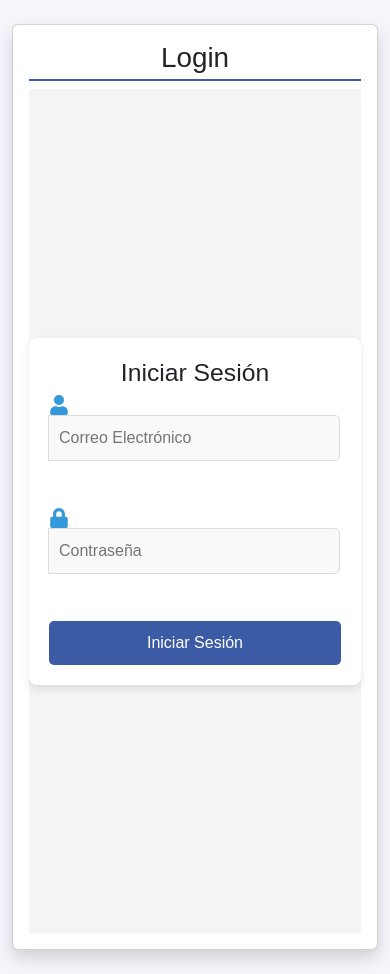
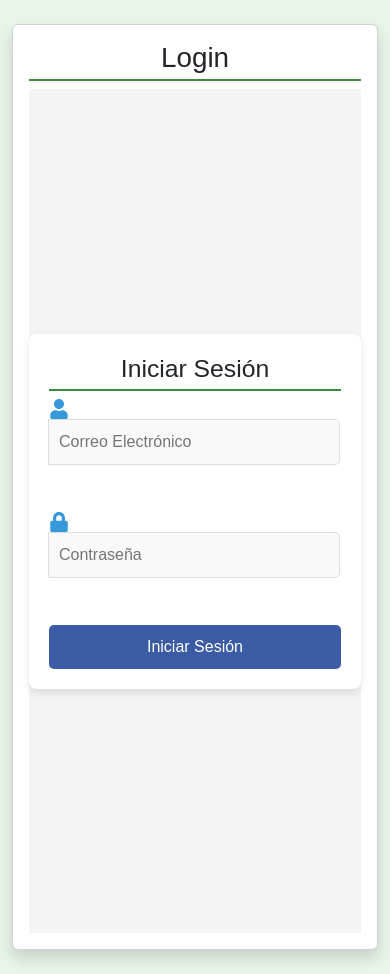
Before and after one commit to iris050709/react_sr_apweb, a React (Create React App) app: page / in a window 390 px wide. Built offline with nearby package versions, Linux system fonts and the light colour scheme; no server answers.

Commit message:
DISEÑO1

```diff
--- a/src/App.css
+++ b/src/App.css
@@ -4,16 +4,16 @@
   margin: 0 auto;
   padding: 20px;
   font-family: Arial, sans-serif;
-  background-color: #f4f6fb;
+  background-color: #e8f5e9; /* Color verde claro para el fondo */
 }
 
 /* Títulos */
-h1 {
+h1, h2 {
   font-size: 22px;
-  color: #3c5ba5;
+  color: #388e3c; /* Color verde para los títulos */
   text-align: center;
   margin-bottom: 10px;
-  border-bottom: 2px solid #3c5ba5;
+  border-bottom: 2px solid #388e3c;
   padding-bottom: 5px;
 }
 
@@ -24,20 +24,21 @@ h1 {
   margin-bottom: 20px;
   border-radius: 10px;
   box-shadow: 0 4px 8px rgba(0, 0, 0, 0.1);
+  border-left: 5px solid #388e3c; /* Agregar borde verde */
 }
 
 /* Cargando */
 .loading-text {
   text-align: center;
   font-size: 16px;
-  color: #555;
+  color: #388e3c; /* Texto verde para cargar */
   font-style: italic;
 }
 
 /* Estilos para el botón de Cerrar Sesión */
 .logout-button {
-  background-color: #f44336; /* Rojo para resaltar el botón */
-  color: white; /* Texto blanco */
+  background-color: #388e3c; /* Verde para el botón */
+  color: white;
   border: none;
   padding: 10px 20px;
   font-size: 16px;
@@ -47,16 +48,16 @@ h1 {
 }
 
 .logout-button:hover {
-  background-color: #d32f2f; /* Rojo más oscuro al pasar el cursor */
-  transform: scale(1.05); /* Agranda ligeramente el botón al pasar el cursor */
+  background-color: #2e7d32; /* Verde más oscuro al pasar el cursor */
+  transform: scale(1.05);
 }
 
 .logout-button:focus {
-  outline: none; /* Elimina el borde de enfoque */
+  outline: none;
 }
 
 .logout-button:active {
-  background-color: #c62828; /* Rojo aún más oscuro al hacer clic */
+  background-color: #1b5e20; /* Verde aún más oscuro al hacer clic */
 }
 
 /* Responsividad para pantallas pequeñas */
@@ -65,12 +66,12 @@ h1 {
     padding: 10px;
   }
 
-  h1 {
+  h1, h2 {
     font-size: 20px;
   }
 
   .logout-button {
-    width: 100%; /* El botón de cerrar sesión ocupa el 100% del ancho */
+    width: 100%;
   }
 }
 
@@ -84,12 +85,12 @@ h1 {
     padding: 8px;
   }
 
-  h1 {
+  h1, h2 {
     font-size: 18px;
   }
 
   .logout-button {
-    padding: 12px; /* Botón más grande en pantallas pequeñas */
+    padding: 12px;
     font-size: 18px;
   }
 }
--- a/src/App.js
+++ b/src/App.js
@@ -194,7 +194,7 @@ const App = () => {
                     </Section>
 
                     <div className="text-center my-4">
-                        <button onClick={handleLogout} className="btn btn-danger">Cerrar Sesión</button>
+                        <button onClick={handleLogout} className="btn btn-success w-100">Cerrar Sesión</button>
                     </div>
                 </>
             )}
```
